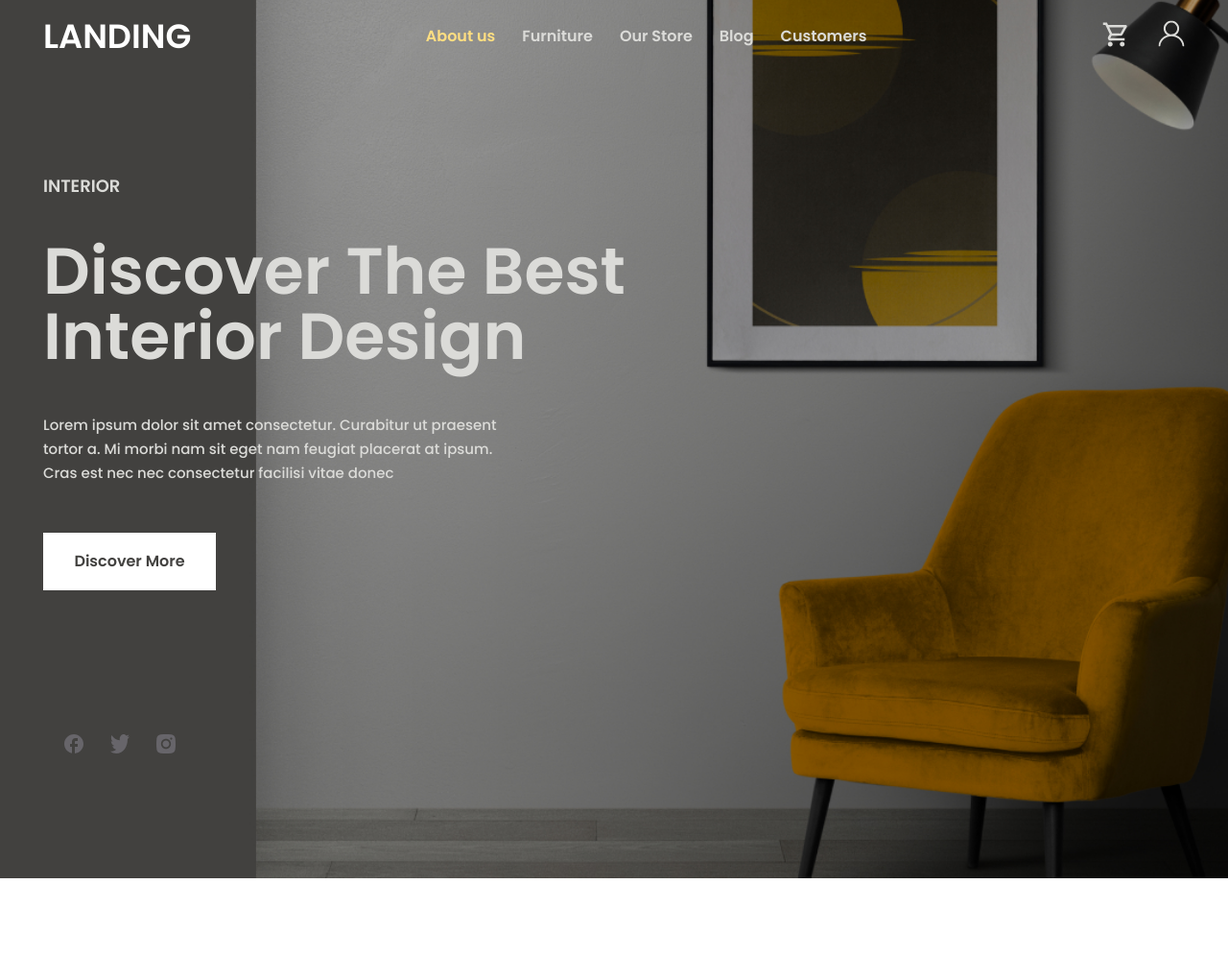
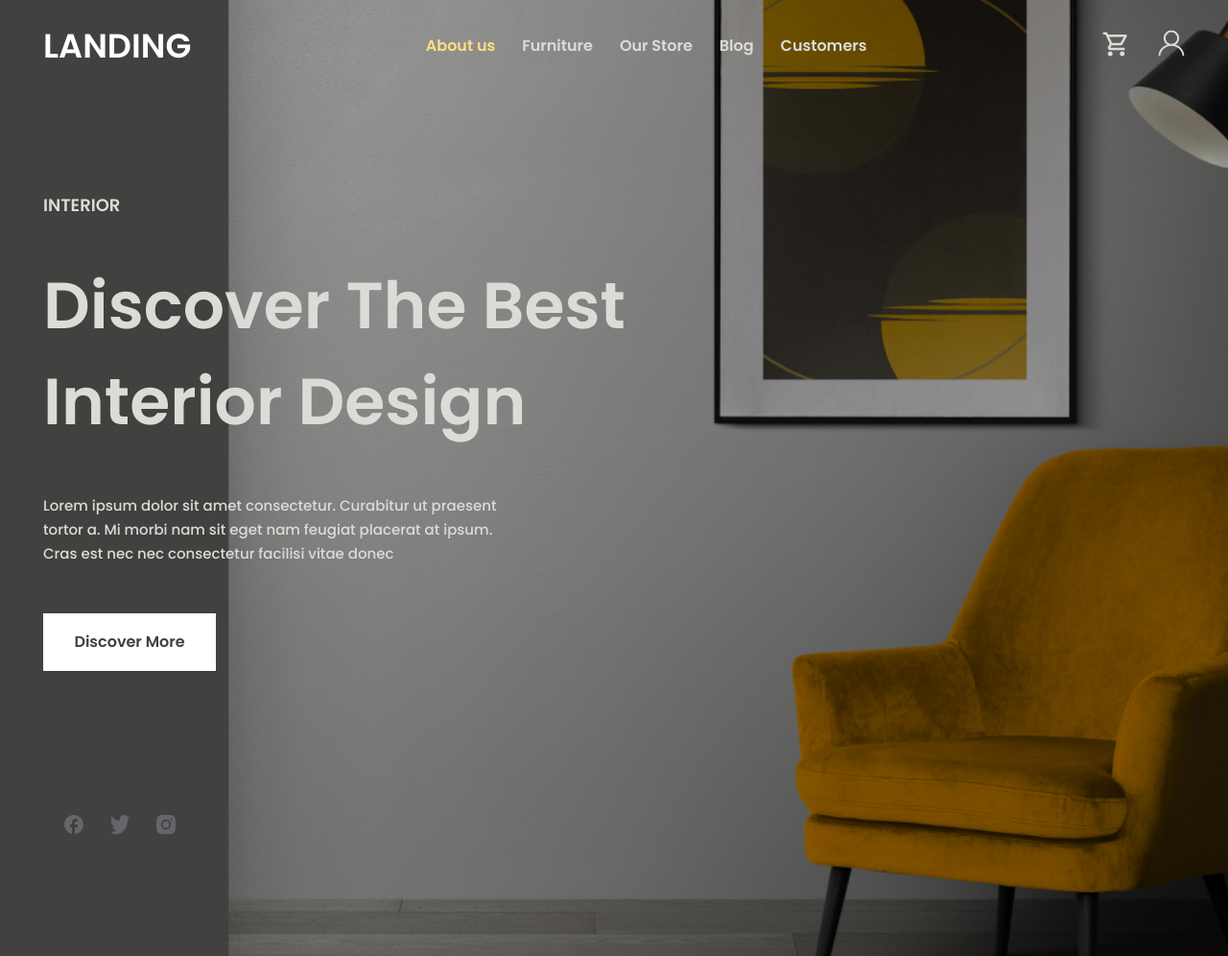
Before and after one commit to SMirza3228/Landing-portfolio, a plain HTML site: page index.html in a window 1280 px wide. Shown: the top 996 px of the page at 96% size. Before the commit the page ends 915 px from the top, so only its background shows below. Drawn offline with Linux system fonts and the light colour scheme.

Commit message:
few commit

```diff
--- a/css/style.css
+++ b/css/style.css
@@ -19,7 +19,7 @@
 }
 
 .header__inner {
-    padding: 20px 0;
+    padding: 30px 0;
     display: flex;
     justify-content: space-between;
     align-items: center;
@@ -65,7 +65,7 @@
 
 .welcome {
     width: 100%;
-    height: 130vh;
+    height: 140vh;
     padding: 250px 0;
     margin-top: -200px;
     background-image: url(../images/Backgroung.jpg);
@@ -88,6 +88,7 @@
 .main__title {
     font-size: 68px;
     font-weight: 600;
+    line-height: 100px;
     color: #DBDBD8;
 }
 
```
